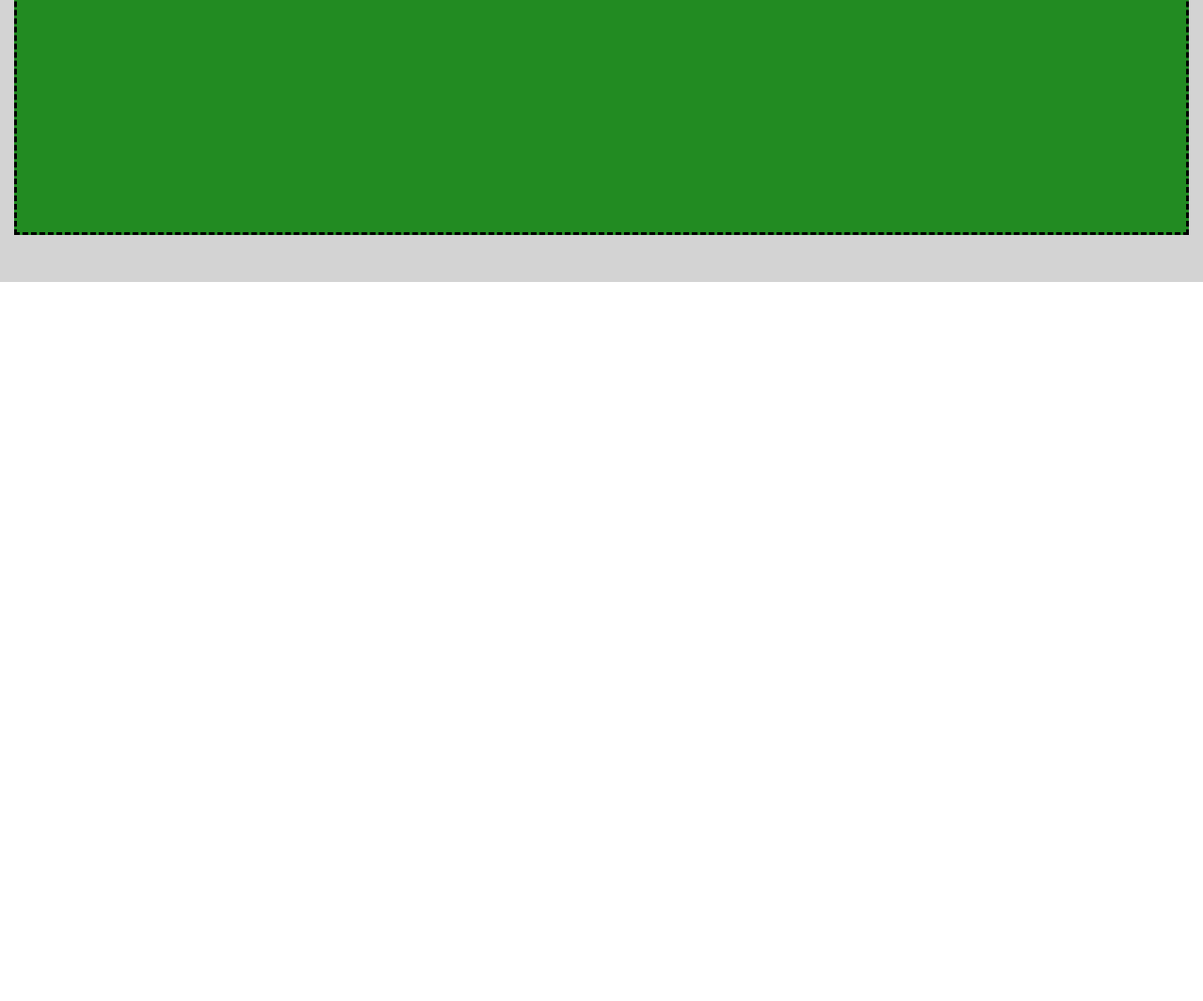
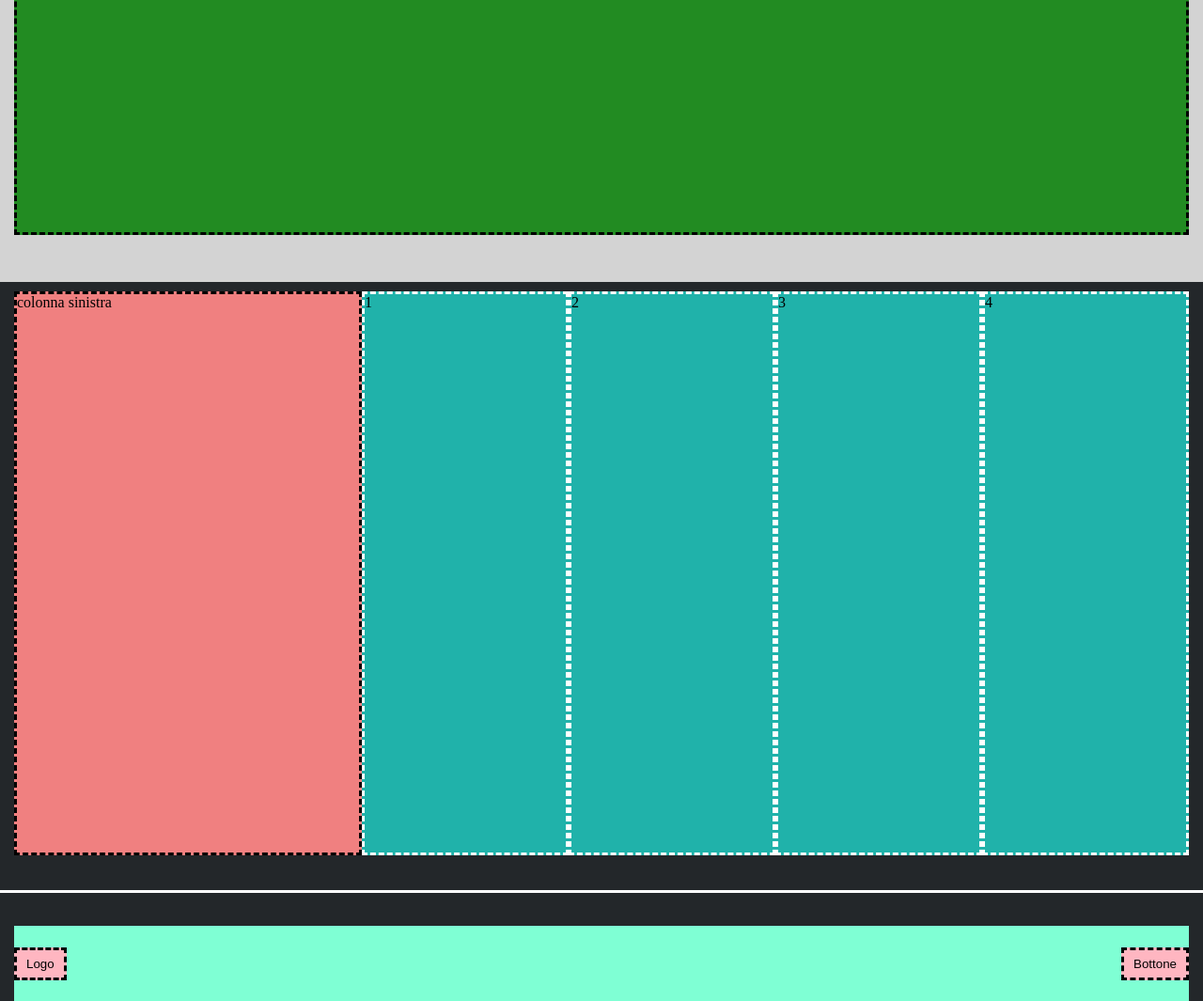
Before and after one commit to matteomedori/htmlcss-struttura-discord, a plain HTML site: page index.html in a window 1280 px wide. Shown: the part 3215-4280 px from the top of the page at 94% size. Before the commit the page ends 3515 px from the top, so only its background shows below. Drawn offline with Linux system fonts and the light colour scheme.

Commit message:
feat: struttura footer

```diff
--- a/css/style.css
+++ b/css/style.css
@@ -42,13 +42,13 @@ DEBUG
   height: 520px;
 }
 
-.debug .firstsect-contain div:first-child,
-.debug .thirdsect-contain div:first-child {
+.debug .firstsect-contain > div:first-child,
+.debug .thirdsect-contain > div:first-child {
   background-color: #1e90ff;
 }
 
-.debug .firstsect-contain div:last-child,
-.debug .thirdsect-contain div:last-child {
+.debug .firstsect-contain > div:last-child,
+.debug .thirdsect-contain > div:last-child {
   background-color: #ffc0cb;
 }
 
@@ -62,11 +62,11 @@ DEBUG
   height: 520px;
 }
 
-.debug .secondsect-contain div:first-child {
+.debug .secondsect-contain > div:first-child {
   background-color: #ffc0cb;
 }
 
-.debug .secondsect-contain div:last-child {
+.debug .secondsect-contain > div:last-child {
   background-color: #1e90ff;
 }
 
@@ -82,6 +82,30 @@ DEBUG
   background-color: #228b22;
 }
 
+.debug .footer-section {
+  height: 650px;
+}
+
+.debug .footersect-contain {
+  height: 600px;
+}
+
+.debug .footer-left-column {
+  background-color: #f08080;
+}
+
+.debug .footer-right-column {
+  background-color: #20b2aa;
+}
+
+.debug .footer-end {
+  height: 115px;
+}
+
+.debug .footer-end-contain {
+  height: 80px;
+  background-color: #7fffd4;
+}
 /*
 --------
 COMMON
@@ -176,15 +200,15 @@ MAIN
   border: 3px dashed black;
 }
 
-.firstsect-contain div:first-child,
-.thirdsect-contain div:first-child,
-.secondsect-contain div:last-child {
+.firstsect-contain > div:first-child,
+.thirdsect-contain > div:first-child,
+.secondsect-contain > div:last-child {
   flex-grow: 1.5;
 }
 
-.firstsect-contain div:last-child,
-.thirdsect-contain div:last-child,
-.secondsect-contain div:first-child,
+.firstsect-contain > div:last-child,
+.thirdsect-contain > div:last-child,
+.secondsect-contain > div:first-child,
 .fourthsect-contain > div {
   flex-grow: 1;
 }
@@ -194,3 +218,53 @@ MAIN
 FOOTER
 --------
 */
+
+footer {
+  background-color: #23272a;
+}
+
+.footer-section {
+  padding: 10px 0 40px 0;
+  border-bottom: 3px solid white;
+}
+
+.footersect-contain {
+  max-width: 1250px;
+  margin: 0 auto;
+  display: flex;
+}
+
+.footer-left-column {
+  max-width: 370px;
+  flex-grow: 1;
+  border: 3px dashed black;
+}
+
+.footer-right-column {
+  flex-grow: 1;
+  display: flex;
+}
+
+.footer-right-column > div {
+  flex-grow: 1;
+  border: 3px dashed white;
+}
+
+.footer-end {
+  padding-top: 35px;
+}
+
+.footer-end-contain {
+  max-width: 1250px;
+  margin: 0 auto;
+  display: flex;
+  justify-content: space-between;
+  align-items: center;
+}
+
+button {
+  height: 35px;
+  padding: 5px 10px;
+  border: 3px dashed black;
+  background-color: #ffb6c1;
+}
--- a/index.html
+++ b/index.html
@@ -76,6 +76,31 @@
     </main>
     <!-- /main: 4 sections -->
 
-    <footer></footer>
+    <!-- footer: 2 sections -->
+    <footer>
+      <!-- footer:first section -->
+      <section class="footer-section">
+        <div class="footersect-contain">
+          <div class="footer-left-column">colonna sinistra</div>
+          <div class="footer-right-column">
+            <div>1</div>
+            <div>2</div>
+            <div>3</div>
+            <div>4</div>
+          </div>
+        </div>
+      </section>
+      <!-- /footer:first section -->
+
+      <!-- footer:end section -->
+      <section class="footer-end">
+        <div class="footer-end-contain">
+          <button>Logo</button>
+          <button>Bottone</button>
+        </div>
+      </section>
+      <!-- /footer:end section -->
+    </footer>
+    <!-- /footer: 2 sections-->
   </body>
 </html>
```
